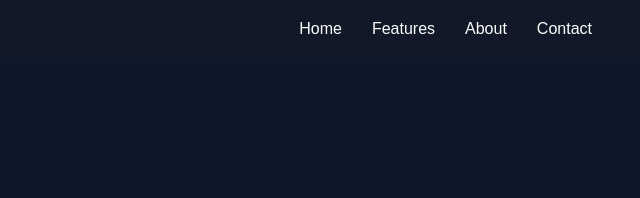
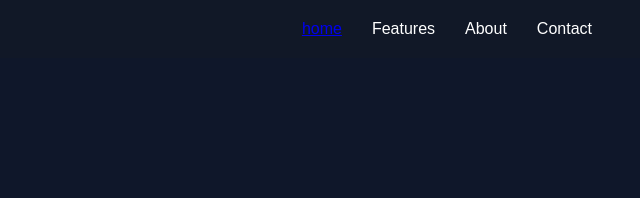
Before and after one commit to Ravisharma9637/zero-two-bot, a website: page public/index.html in a window 1280 px wide. Shown: the top 198 px of the page, 628-1268 px from the left. Drawn offline with Linux system fonts and the light colour scheme.

Commit message:
Revise index.html with updated navigation links
Updated the navigation links and cleaned up HTML structure.

```diff
--- a/public/index.html
+++ b/public/index.html
@@ -12,7 +12,7 @@
  Zero Two
 </div>
 <ul>
-<li>Home</li>
+<li><a href="https://zero-two-bot-tfbv.onrender.com/" >home</a></li>
 <li>Features</li>
 <li>About</li>
 <li>Contact</li>
```
